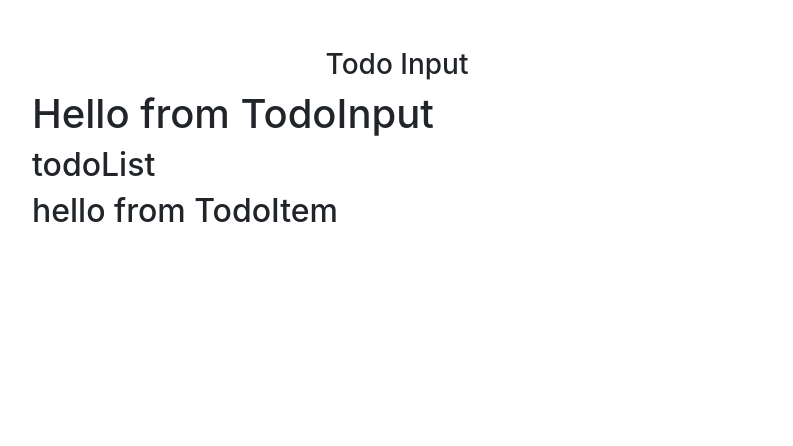
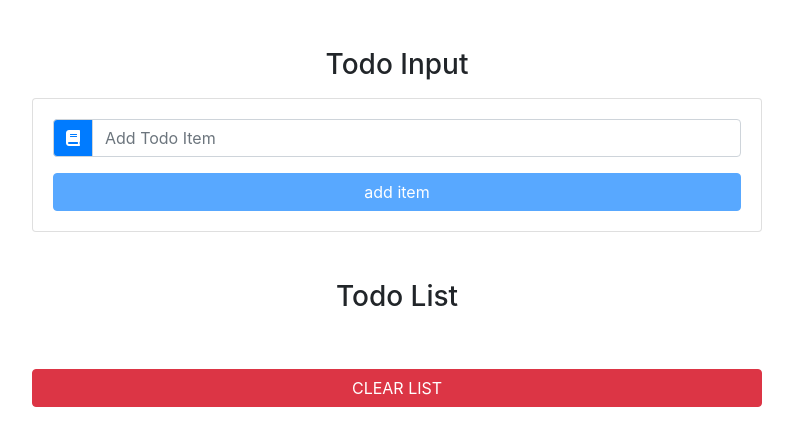
Before and after one commit to keddy406/todo-list, a React (Create React App) app: page / in a window 1280 px wide. Shown: the top 446 px of the page, without its empty margins (243-1036 px from the left). Built offline with nearby package versions, Linux system fonts and the light colour scheme.

Commit message:
Input,list,item

```diff
--- a/src/App.js
+++ b/src/App.js
@@ -10,28 +10,38 @@ uuidv4();
 
 class App extends Component {
   state = {
-    items: [
-      { id: 1, title: "wake up" },
-      { id: 2, title: "wake up" },
-    ],
+    items: [],
     id: uuidv4(),
     item: "",
     editItem: false,
   };
 
   handleChange = (e) => {
-    console.log("handleChange");
+    this.setState({
+      item: e.target.value,
+    });
   };
 
   handleSubmit = (e) => {
-    console.log("handleSubmit");
+    e.preventDefault();
+    const newItem = {
+      id: this.state.id,
+      title: this.state.item,
+    };
+    const updateItems = [...this.state.items, newItem];
+    this.setState({
+      items: updateItems,
+      item: "",
+      id: uuidv4(),
+      editItem: false,
+    });
   };
 
   clearList = () => {
     console.log("clearList");
   };
   handleDelete = (id) => {
-    console.log(`handleDelete${id}`);
+    console.log(`handleDelete ${id}`);
   };
 
   handleEdit = (id) => {
@@ -39,7 +49,7 @@ class App extends Component {
   };
 
   render() {
-    console.log(this.state);
+
     return (
       <div className="container">
         <div className="row">
--- a/src/components/TodoInput.js
+++ b/src/components/TodoInput.js
@@ -2,6 +2,33 @@ import React, { Component } from "react";
 
 export default class TodoInput extends Component {
   render() {
-    return <h1>Hello from TodoInput</h1>;
+    const { item, handleChange, handleSubmit, editItem } = this.props;
+    return (
+      <div className="card card-body my-3">
+        <form onSubmit={handleSubmit}>
+          <div className="input-group">
+            <div className="input-group-prepend">
+              <div className="input-group-text bg-primary text-white">
+                <i className="fas fa-book" />
+              </div>
+            </div>
+            <input
+              type="text"
+              className="form-control text-capitalize"
+              placeholder="add todo item"
+              value={item}
+              onChange={handleChange}
+            />
+          </div>
+          <button
+            disabled={!item}
+            type="submit"
+            className="btn btn-block btn-primary mt-3 text-uppercases"
+          >
+            add item
+          </button>
+        </form>
+      </div>
+    );
   }
 }
--- a/src/components/TodoItem.js
+++ b/src/components/TodoItem.js
@@ -2,7 +2,19 @@ import React, { Component } from "react";
 
 export default class TodoItem extends Component {
   render() {
-    return <h2>hello from TodoItem</h2>;
+    const { title, handleDelete, handleEdit } = this.props;
+    return (
+      <li className="list-group-item text-capitalize d-flex justify-content-between ">
+        <h6>{title}</h6>
+        <div className="todo-icon">
+          <span className="mx-2 text-success" onClick={handleEdit}>
+            <i className="fas fa-pen" />
+          </span>
+          <span className="mx-2 text-danger" onClick={handleDelete}>
+            <i className="fas fa-trash" />
+          </span>
+        </div>
+      </li>
+    );
   }
 }
-;
--- a/src/components/TodoList.js
+++ b/src/components/TodoList.js
@@ -1,13 +1,30 @@
 import React, { Component } from "react";
-import Item from "./TodoItem";
+import TodoItem from "./TodoItem";
 
 export default class TodoList extends Component {
   render() {
-    return <section>
-        <h2>
-            todoList
-        </h2>
-        <Item />
-    </section>
+    const { items, clearList, handleDelete, handleEdit } = this.props;
+    return (
+      <ul className="list-group my-5 ">
+        <h3 className="text-capitalize text-center">todo list</h3>
+        {items.map((item) => {
+          return (
+            <TodoItem
+              key={item.id}
+              title={item.title}
+              handleDelete={() => handleDelete(item.id)}
+              handleEdit={() => handleEdit(item.id)}
+            ></TodoItem>
+          );
+        })}
+        <button
+          type="button"
+          className="btn btn-danger btn-block text-uppercase mt-5"
+          onClick={clearList}
+        >
+          clear list
+        </button>
+      </ul>
+    );
   }
 }
```
